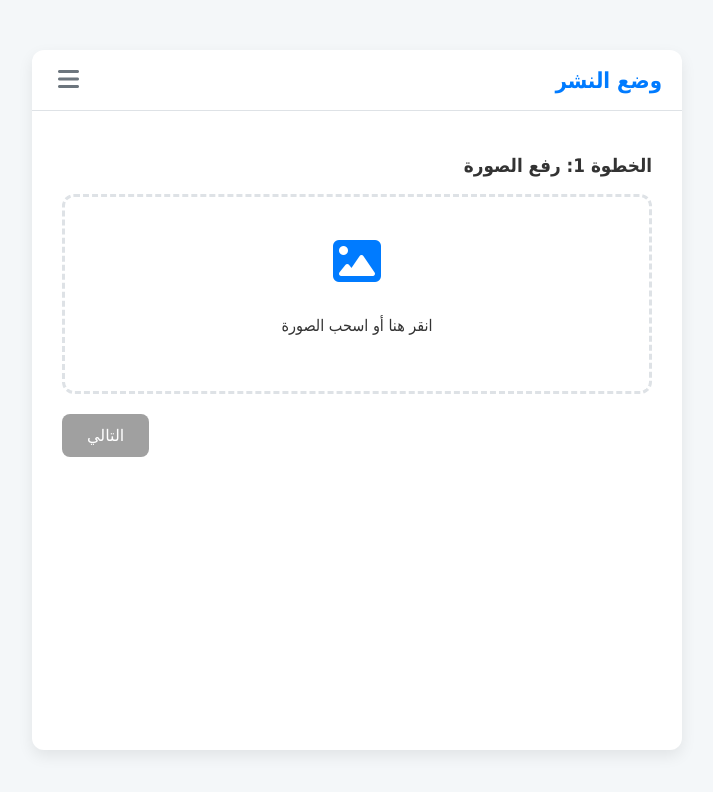
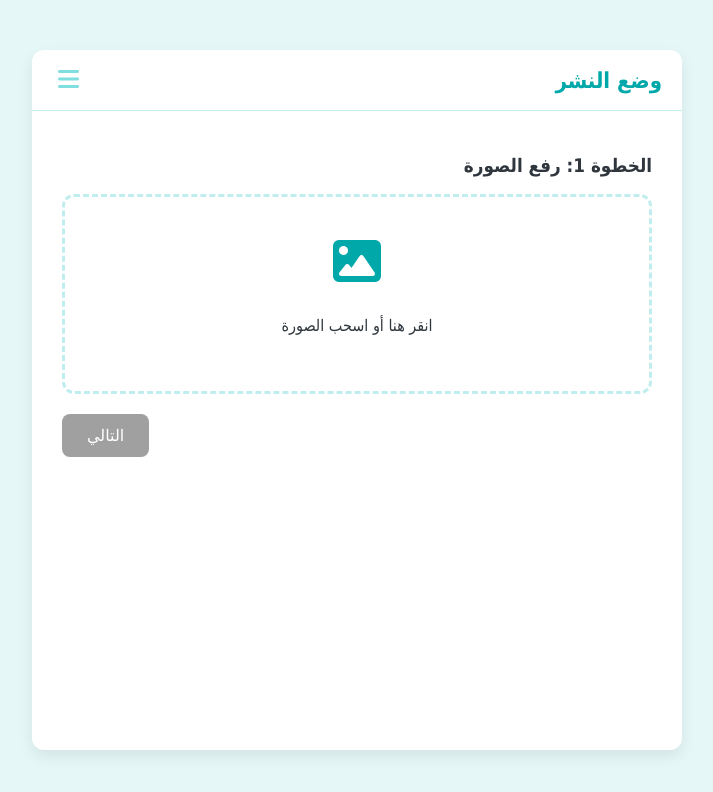
Before and after one commit to gfgh1330/Aaa, a plain HTML site: page index.html in a window 1280 px wide. Shown: the whole page, without its empty margins (283-996 px from the left). Drawn offline with Linux system fonts and the light colour scheme.

Commit message:
Update index.html

```diff
--- a/index.html
+++ b/index.html
@@ -7,27 +7,29 @@
     <link rel="stylesheet" href="https://cdnjs.cloudflare.com/ajax/libs/font-awesome/6.4.0/css/all.min.css">
     <style>
         :root {
-            --primary-color: #007bff;
-            --secondary-color: #6c757d;
-            --background-color: #f4f7f9;
+            /* Light Theme Palette - New */
+            --primary-color: #00a8a9;
+            --secondary-color: #80dede;
+            --background-color: #e6f7f7;
             --surface-color: #ffffff;
-            --text-color: #333;
-            --border-color: #dee2e6;
+            --text-color: #2f363d;
+            --border-color: #c0eded;
             --error-color: #dc3545;
             --success-color: #28a745;
             --border-radius: 12px;
-            --box-shadow: 0 6px 15px rgba(0,0,0,0.08);
+            --box-shadow: 0 6px 15px rgba(0, 0, 0, 0.08);
         }
         :root[data-theme="dark"] {
-            --primary-color: #3694ff;
-            --secondary-color: #89939c;
-            --background-color: #121212;
-            --surface-color: #1e1e1e;
-            --text-color: #e0e0e0;
-            --border-color: #3a3a3a;
+            /* Dark Theme Palette - New */
+            --primary-color: #00a8a9;
+            --secondary-color: #7a828c;
+            --background-color: #2f363d;
+            --surface-color: #3c434c;
+            --text-color: #f0f0f0;
+            --border-color: #505860;
             --error-color: #ff5252;
             --success-color: #4caf50;
-            --box-shadow: 0 6px 15px rgba(0,0,0,0.25);
+            --box-shadow: 0 6px 15px rgba(0, 0, 0, 0.25);
         }
         body { font-family: 'Tahoma', 'Segoe UI', sans-serif; background-color: var(--background-color); color: var(--text-color); margin: 0; display: flex; justify-content: center; align-items: center; min-height: 100vh; overflow: hidden; transition: background-color 0.3s, color 0.3s; }
         .container { width: 100%; max-width: 650px; height: 90vh; max-height: 700px; background-color: var(--surface-color); border-radius: var(--border-radius); box-shadow: var(--box-shadow); display: flex; flex-direction: column; position: relative; overflow: hidden; transition: background-color 0.3s; }
@@ -69,7 +71,7 @@
         .image-preview-wrapper { text-align: center; }
         .image-preview { max-width: 100%; max-height: 250px; border-radius: 8px; border: 1px solid var(--border-color); margin-bottom: 15px; }
         .button { display: inline-block; padding: 12px 25px; background-color: var(--primary-color); color: white; border: none; border-radius: 8px; font-size: 16px; cursor: pointer; transition: background-color 0.3s; text-decoration: none; }
-        .button.secondary { background-color: var(--secondary-color); }
+        .button.secondary { background-color: var(--secondary-color); color: var(--text-color); }
         .button.link { background: none; color: var(--primary-color); padding: 10px; }
         .button:disabled { background-color: #a0a0a0; cursor: not-allowed; }
         .wizard-nav { margin-top: auto; padding-top: 20px; display: flex; justify-content: space-between; align-items: center; }
@@ -81,6 +83,7 @@
         .format-selector .button { background-color: var(--secondary-color); }
         .format-selector .button.active { background-color: var(--primary-color); transform: scale(1.05); }
         #loader-overlay { position: fixed; top: 0; left: 0; width: 100%; height: 100%; background: rgba(255, 255, 255, 0.8); z-index: 9999; display: none; justify-content: center; align-items: center; flex-direction: column; backdrop-filter: blur(5px); }
+        :root[data-theme="dark"] #loader-overlay { background: rgba(0, 0, 0, 0.8); }
         #loader-overlay .spinner { margin-bottom: 20px; border: 5px solid #f3f3f3; border-top: 5px solid var(--primary-color); border-radius: 50%; width: 50px; height: 50px; animation: spin 1s linear infinite; }
         #toast-notification { position: fixed; bottom: -100px; left: 50%; transform: translateX(-50%); background-color: var(--primary-color); color: white; padding: 15px 25px; border-radius: 8px; z-index: 10000; transition: bottom 0.5s ease-in-out; box-shadow: 0 4px 10px rgba(0,0,0,0.2); }
         #toast-notification.show { bottom: 30px; }
@@ -137,6 +140,7 @@
         <p data-lang-key="loading_text">جاري التحميل...</p>
     </div>
     <canvas id="canvas" style="display:none;"></canvas>
+    <div id="toast-notification"></div>
 
 <script>
 const wizardTemplates = {
@@ -253,9 +257,12 @@ function setLanguage(lang) {
     document.querySelectorAll('[data-lang-key]').forEach(el => {
         const key = el.getAttribute('data-lang-key');
         if (translations[lang] && translations[lang][key]) {
-            const span = el.querySelector('span');
-            if (span) {
-                span.textContent = " " + translations[lang][key];
+            // Check if the element has a child span to avoid replacing icons
+            const textNode = Array.from(el.childNodes).find(node => node.nodeType === Node.TEXT_NODE || node.tagName === 'P' || node.tagName === 'SPAN');
+            if (textNode && textNode.tagName === 'SPAN') {
+                 textNode.textContent = " " + translations[lang][key];
+            } else if (textNode) {
+                 textNode.textContent = translations[lang][key];
             } else {
                 el.textContent = translations[lang][key];
             }
@@ -291,8 +298,17 @@ function initializeWizard(wizardId) {
     wizardEl.appendChild(fileInput);
 
     wizardEl.querySelector('.upload-area').addEventListener('click', () => fileInput.click());
-    wizardEl.querySelector('[data-action="change-image"]').addEventListener('click', () => fileInput.click());
-    fileInput.addEventListener('change', (e) => handleImageUpload(e, wizardId));
+    wizardEl.querySelector('[data-action="change-image"]')?.addEventListener('click', () => fileInput.click());
+
+    // MODIFIED: Added file input bug fix here
+    fileInput.addEventListener('change', (e) => {
+        if (e.target.files && e.target.files.length > 0) {
+            handleImageUpload(e, wizardId);
+        }
+        // This is the fix: reset the value so the 'change' event can
+        // fire again, even if the user selects the same file or cancels.
+        e.target.value = null;
+    });
 
     wizardEl.querySelectorAll('[data-action]').forEach(btn => {
         btn.addEventListener('click', () => {
@@ -373,15 +389,9 @@ function loadImage(file) { return new Promise((resolve, reject) => { const reade
 function showToast(messageKey) {
     const lang = localStorage.getItem('stego_lang') || 'ar';
     DOMElements.toastNotification.textContent = translations[lang][messageKey];
-    DOMElements.toastNotification.classList.add('show');
-    setTimeout(() => { DOMElements.toastNotification.classList.remove('show'); }, 3000);
+    DOMElements.toastNotification.className = 'show';
+    setTimeout(() => { DOMElements.toastNotification.className = ''; }, 3000);
 }
-
-// All other core logic functions (handleEncode, handleDecode, etc.) remain the same
-async function handleEncode(wizardId) { /* ... same as before ... */ }
-async function handleDecode(wizardId) { /* ... same as before ... */ }
-async function displayDecodedData(data, wizardId) { /* ... same as before ... */ }
-async function handleConvert(wizardId) { /* ... same as before ... */ }
 
 document.addEventListener('DOMContentLoaded', () => {
     const savedLang = localStorage.getItem('stego_lang') || 'ar';
@@ -428,8 +438,7 @@ document.addEventListener('DOMContentLoaded', () => {
     });
 });
 
-// The full, correct implementations of the handle functions from previous versions
-handleEncode = async function (wizardId) {
+async function handleEncode(wizardId) {
     const wizardEl = document.getElementById(`${wizardId}-wizard`);
     const textData = wizardEl.querySelector('[data-type="text-input"]').value;
     const fileToHide = wizardState[wizardId].fileToHide;
@@ -472,7 +481,7 @@ handleEncode = async function (wizardId) {
     } catch (e) { alert('An error occurred: ' + e.message); }
     finally { DOMElements.loaderOverlay.style.display = 'none'; }
 };
-handleDecode = async function (wizardId) {
+async function handleDecode(wizardId) {
     const imageFile = wizardState[wizardId].imageFile;
     DOMElements.loaderOverlay.style.display = 'flex';
     try {
@@ -504,7 +513,7 @@ handleDecode = async function (wizardId) {
     } catch (e) { alert(translations[localStorage.getItem('stego_lang') || 'ar'][e.message] || e.message); }
     finally { DOMElements.loaderOverlay.style.display = 'none'; }
 };
-displayDecodedData = function (data, wizardId) {
+function displayDecodedData(data, wizardId) {
     const wizardEl = document.getElementById(`${wizardId}-wizard`);
     const resultArea = wizardEl.querySelector('.result-area');
     resultArea.innerHTML = '';
@@ -532,7 +541,7 @@ displayDecodedData = function (data, wizardId) {
         showStep(wizardId, 2);
     }
 };
-handleConvert = async function (wizardId) {
+async function handleConvert(wizardId) {
     const wizardEl = document.getElementById(`${wizardId}-wizard`);
     const formatBtn = wizardEl.querySelector('.format-selector .active');
     if (!formatBtn) { alert('Please select a format.'); return; }
```
